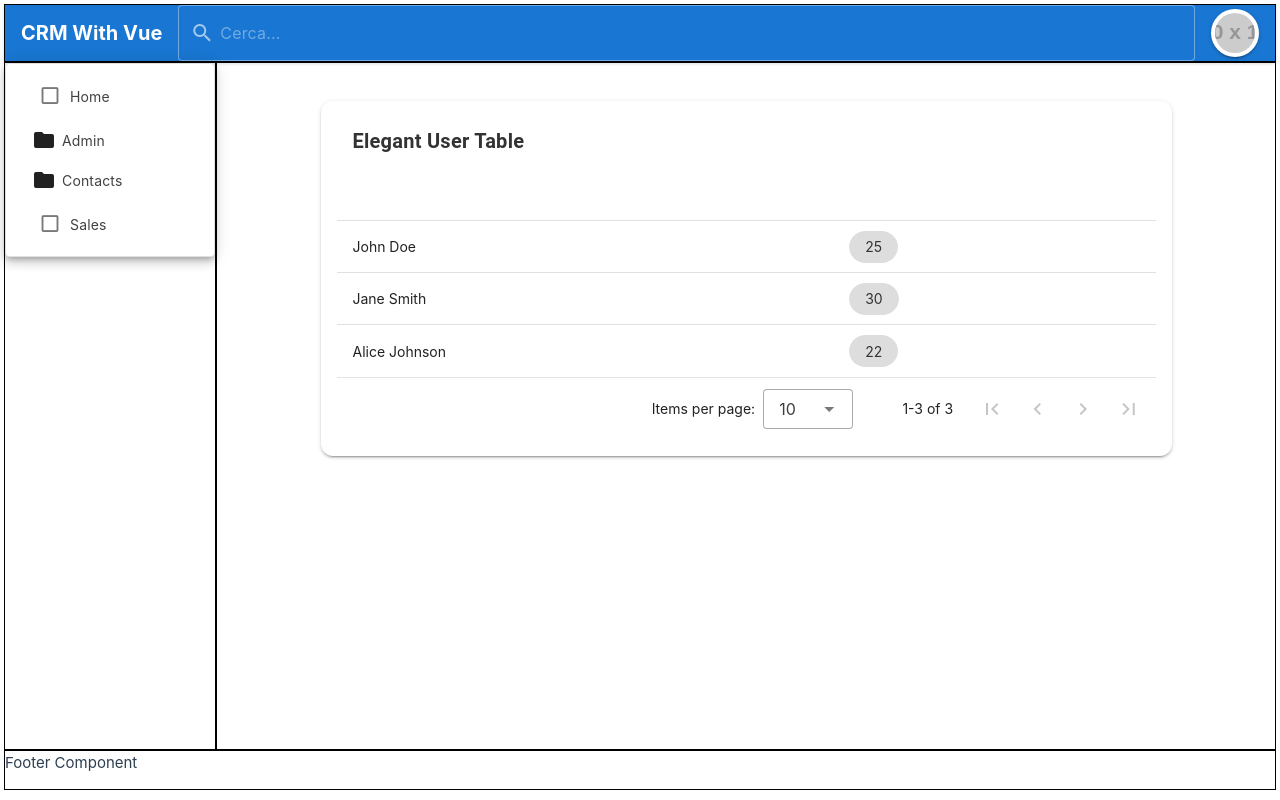
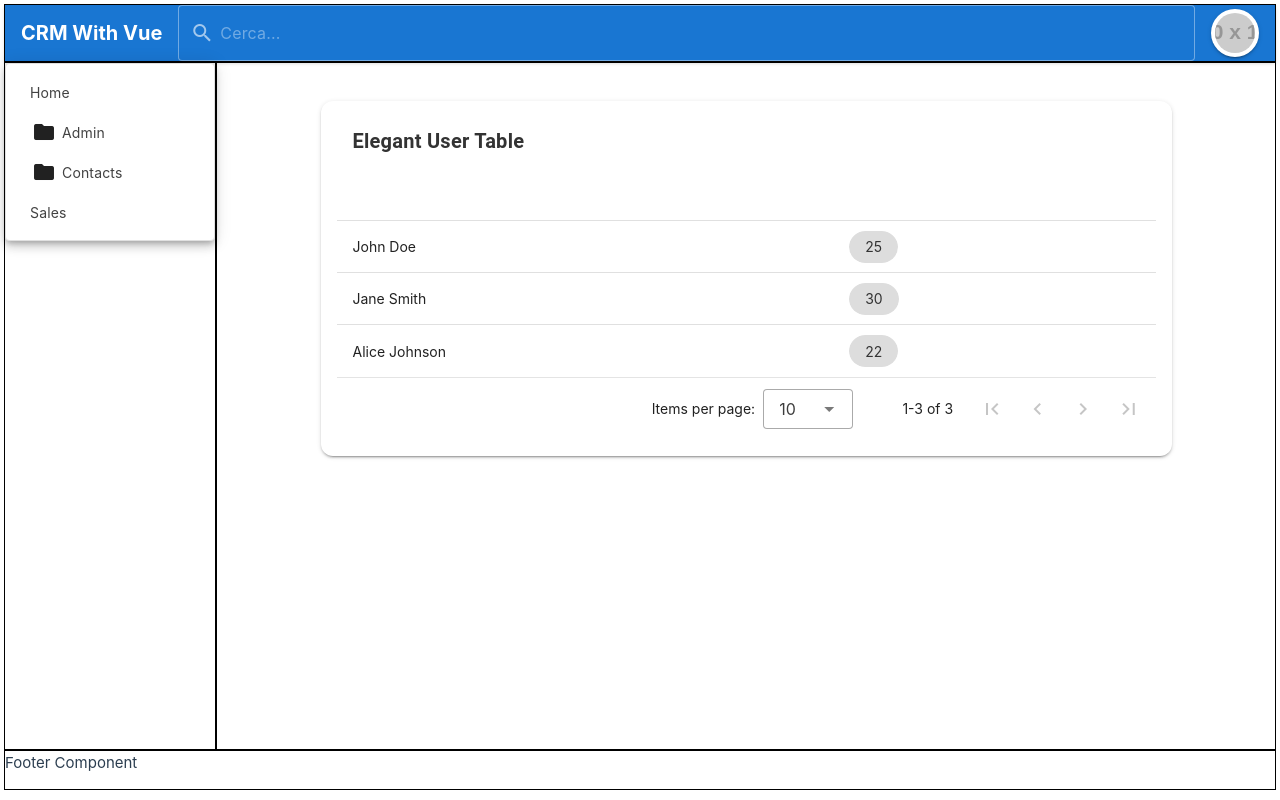
Before and after one commit to zenforall/CRMWithVue, a Vue app: page /customers in a window 1280 px wide. Built offline with nearby package versions, Linux system fonts and the light colour scheme.

Commit message:
Gestita la visibilità delle icone sul componente TreeView

```diff
--- a/src/components/Menu.vue
+++ b/src/components/Menu.vue
@@ -61,7 +61,6 @@ function findNodeById(data: TreeNode[], targetId: number): TreeNode | null {
       item-text="title"
       item-children="children"
       density="compact"
-      selectable
       activatable
       open-on-click
       elevation="6"
--- a/src/stores/menu.ts
+++ b/src/stores/menu.ts
@@ -34,7 +34,7 @@ export const useMenuStore = defineStore({
                  title: 'Admin',
                  link : '',
                  children: [
-                   { id: 3, title: 'Users',link: '/users' },
+                   { id: 3, icon:'mdi-account', title: 'Users',link: '/users' },
                    { id: 4, title: 'Companies',link: '/companies' },
                    { id: 5, title: 'Scheduler',link: '/scheduler' }
                  ]
```
Also changed, not shown: 1 other file (tests, documents, lock files or other folders).
